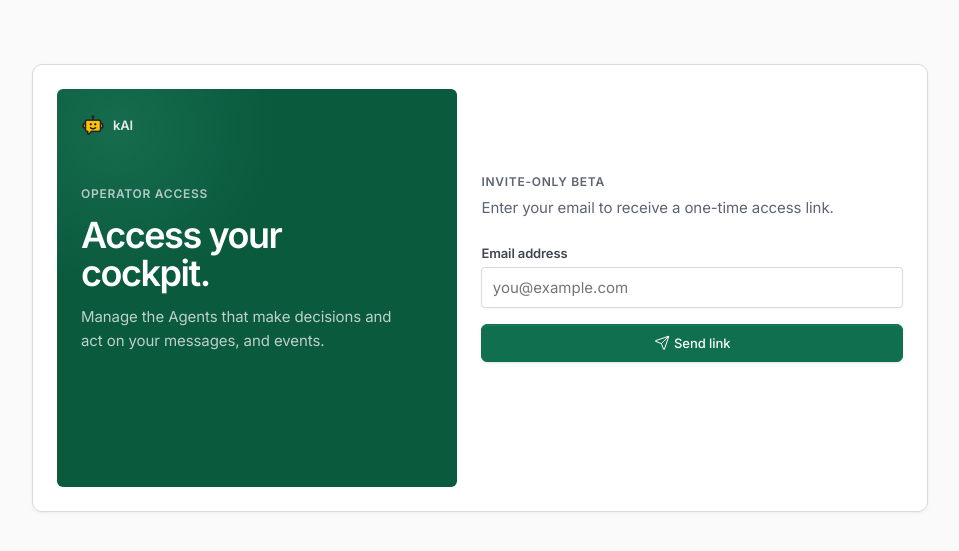
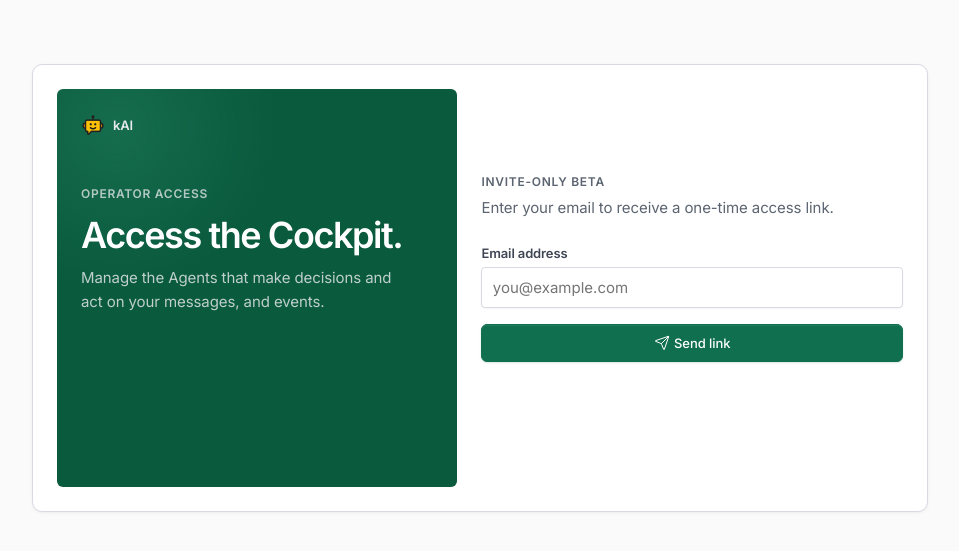
Before and after one commit to malvavisc0/meetkai, a FastAPI app: template src/kai/cockpit/templates/login.html in a window 1280 px wide. Shown: the top 551 px of the page, without its empty margins (160-1119 px from the left). Run offline with FastAPI, Linux system fonts and the light colour scheme; the template is opened without the code that fills it, so the values that code supplies are empty; parts of the project's set-up code (start-up, migrations or seed data) failed here and were passed over.

Commit message:
small details

```diff
--- a/src/kai/cockpit/static/cockpit.css
+++ b/src/kai/cockpit/static/cockpit.css
@@ -700,7 +700,7 @@
   }
 
   .auth-title {
-    max-width: 11ch;
+    max-width: 15ch;
     margin: 0;
     color: #ffffff;
     font-family: var(--font-display);
--- a/src/kai/cockpit/templates/login.html
+++ b/src/kai/cockpit/templates/login.html
@@ -11,7 +11,7 @@
 
       <div class="auth-hero__copy">
         <p class="page-eyebrow">Operator access</p>
-        <h1 class="auth-title">Access your cockpit.</h1>
+        <h1 class="auth-title">Access the Cockpit.</h1>
         <p>Manage the Agents that make decisions and act on your messages, and events.</p>
       </div>
     </div>
```
